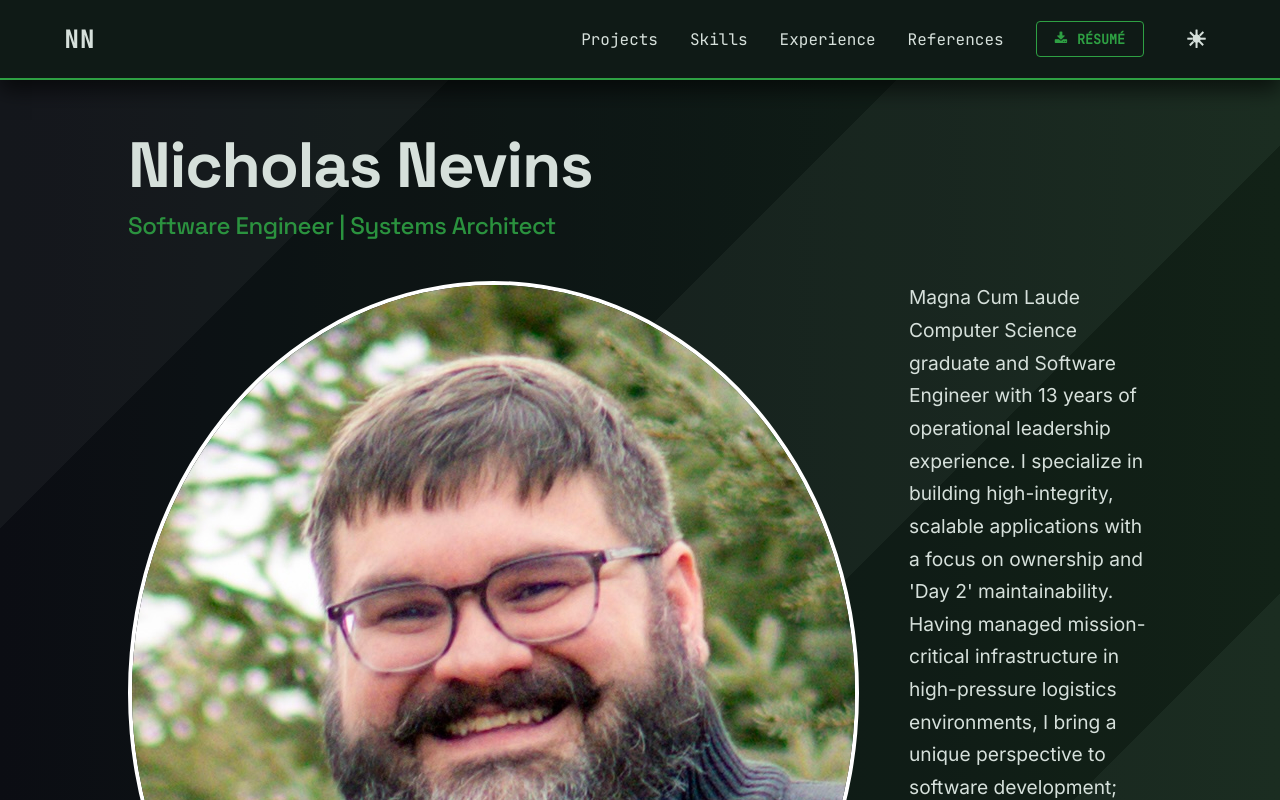
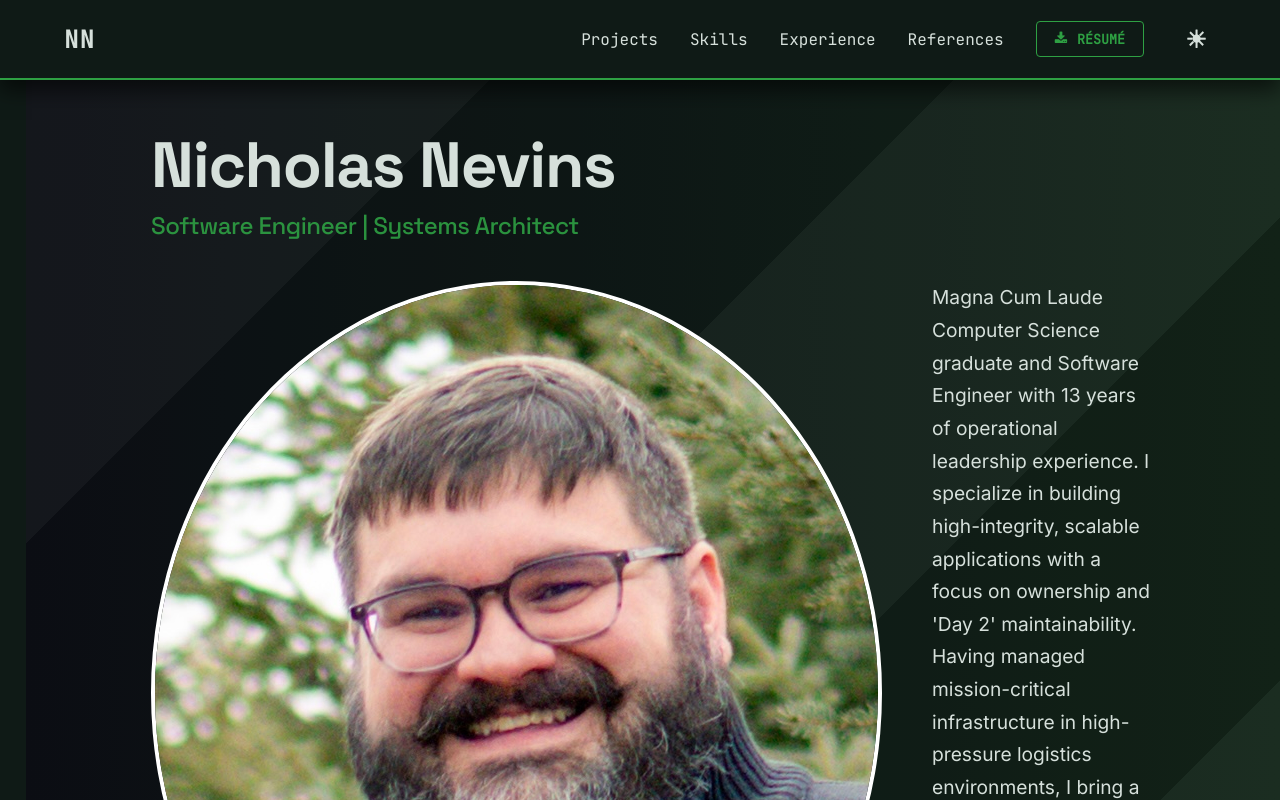
Before and after one commit to NevinsN/professional_portfolio, a React (Create React App) app in the folder professional_portfolio/: page / in a window 1280 px wide. Shown: the top 800 px of the page. Built offline with nearby package versions, Linux system fonts and the light colour scheme.

Commit message:
Margin tweak

```diff
--- a/professional_portfolio/src/App.css
+++ b/professional_portfolio/src/App.css
@@ -71,6 +71,7 @@
     display: flex;
     flex-direction: column;
     padding-bottom: 60px;
+    margin-left: 2%;
 }
 
 .App.light .App-header
```
